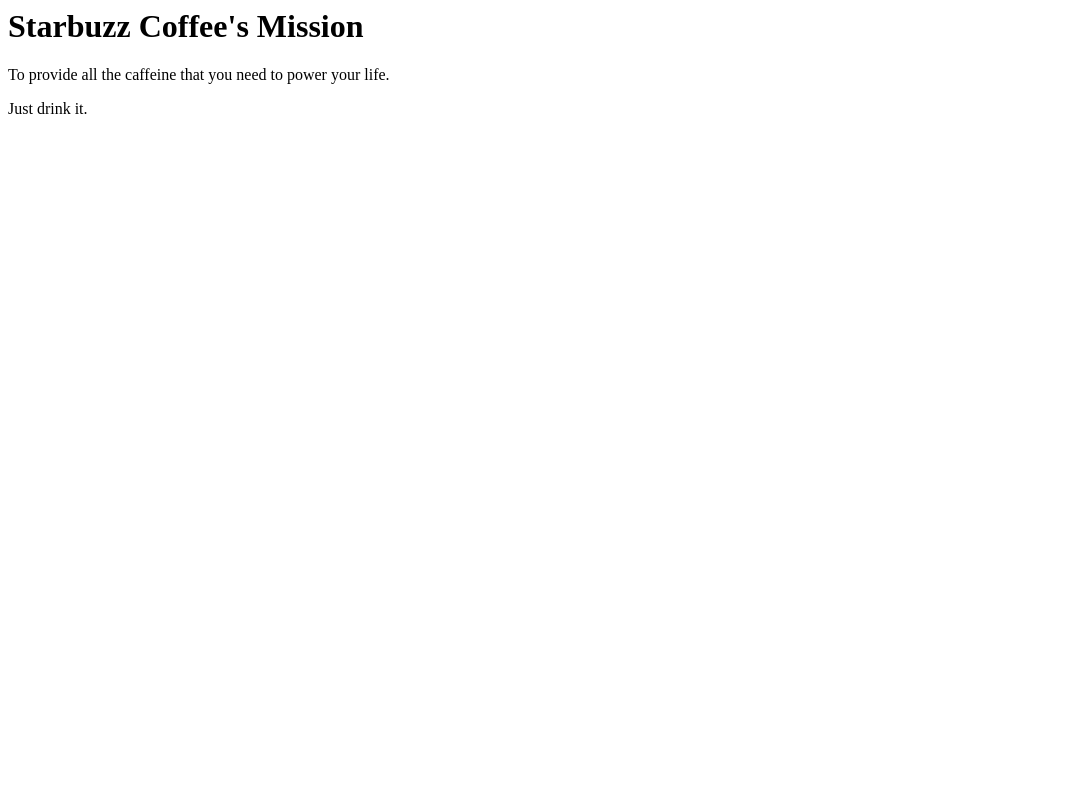
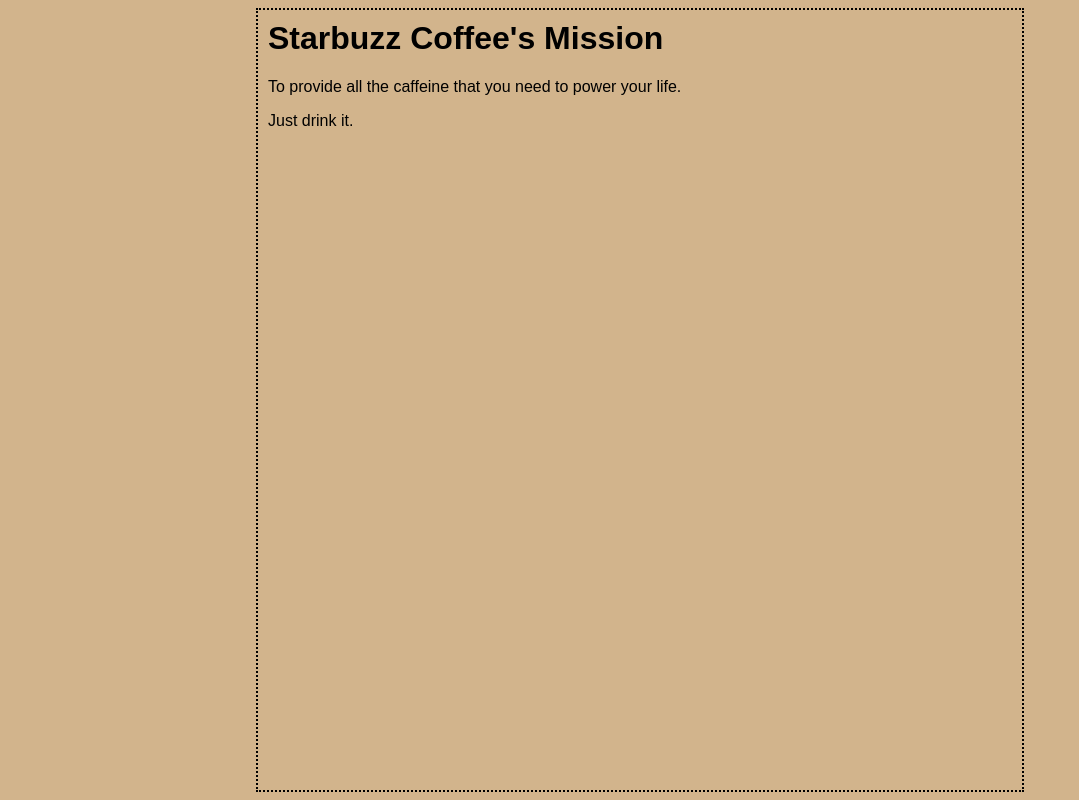
Before and after one commit to silviafrigatto/Starbuzz-Coffee-s-Webpage-Project, a plain HTML site: page mission.html in a window 1280 px wide. Shown: the whole page, without its empty margins (0-1079 px from the left). Drawn offline with Linux system fonts and the light colour scheme.

Commit message:
First lines of code

```diff
--- a/mission.html
+++ b/mission.html
@@ -1,10 +1,22 @@
 <html>
 	<head>
 		<title>Starbuzz Coffee</title>
+		<style type="text/css">
+				body {
+					  background-color: #d2b48c;
+					  margin-left: 20%;
+					  margin-right: 20%;
+					  border: 2px dotted black;
+					  padding: 10px 10px 10px 10px;
+					  font-family: sans-serif;
+				}
+		</style>
 	</head>
 	<body>
 		<h1>Starbuzz Coffee's Mission</h1>
+
 		<p>To provide all the caffeine that you need to power your life.</p>
+
 		<p>Just drink it.</p>
 	</body>
 </html>
```
Also changed, not shown: index.html (+4 -4 lines).
